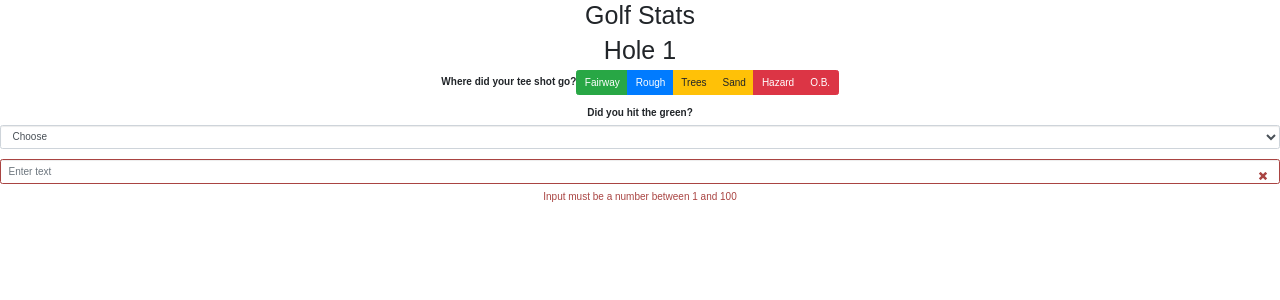
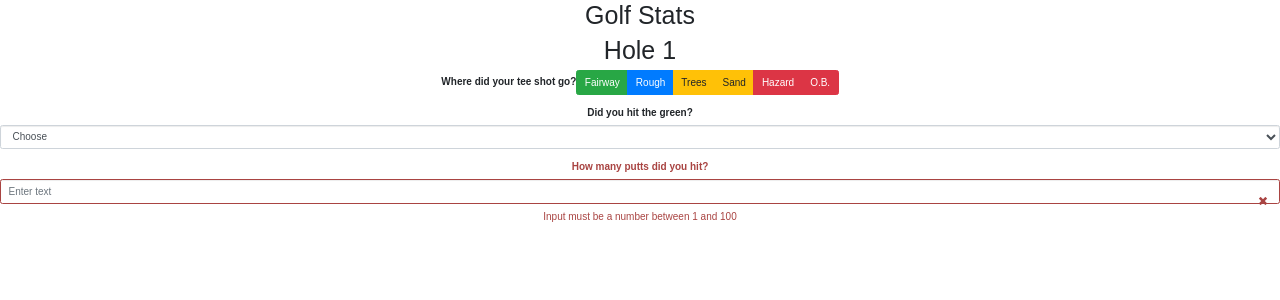
Before and after one commit to reidbuzby/golfStats, a React (Create React App) app in the folder client/: page / in a window 1280 px wide. Both pictures are taken after a click on the button "Input New Round". Shown: the top 300 px of the page. Built offline with nearby package versions, Linux system fonts and the light colour scheme; the HTML template or start-up script is replaced by a standard one.

Commit message:
Comiting all local changes due to change of machine today

```diff
--- a/client/src/Components/RoundForm.js
+++ b/client/src/Components/RoundForm.js
@@ -53,6 +53,7 @@ class RoundForm extends Component {
 
   handlePutts(e) {
     this.setState({ putts: e.target.value });
+    console.log(this.state.putts);
   }
 
   render() {
@@ -144,6 +145,7 @@ class RoundForm extends Component {
           controlId="formBasicText"
           validationState={this.getValidationState()}
         >
+          <ControlLabel>How many putts did you hit? </ControlLabel>
           <FormControl
             type="text"
             value={this.state.putts}
```
